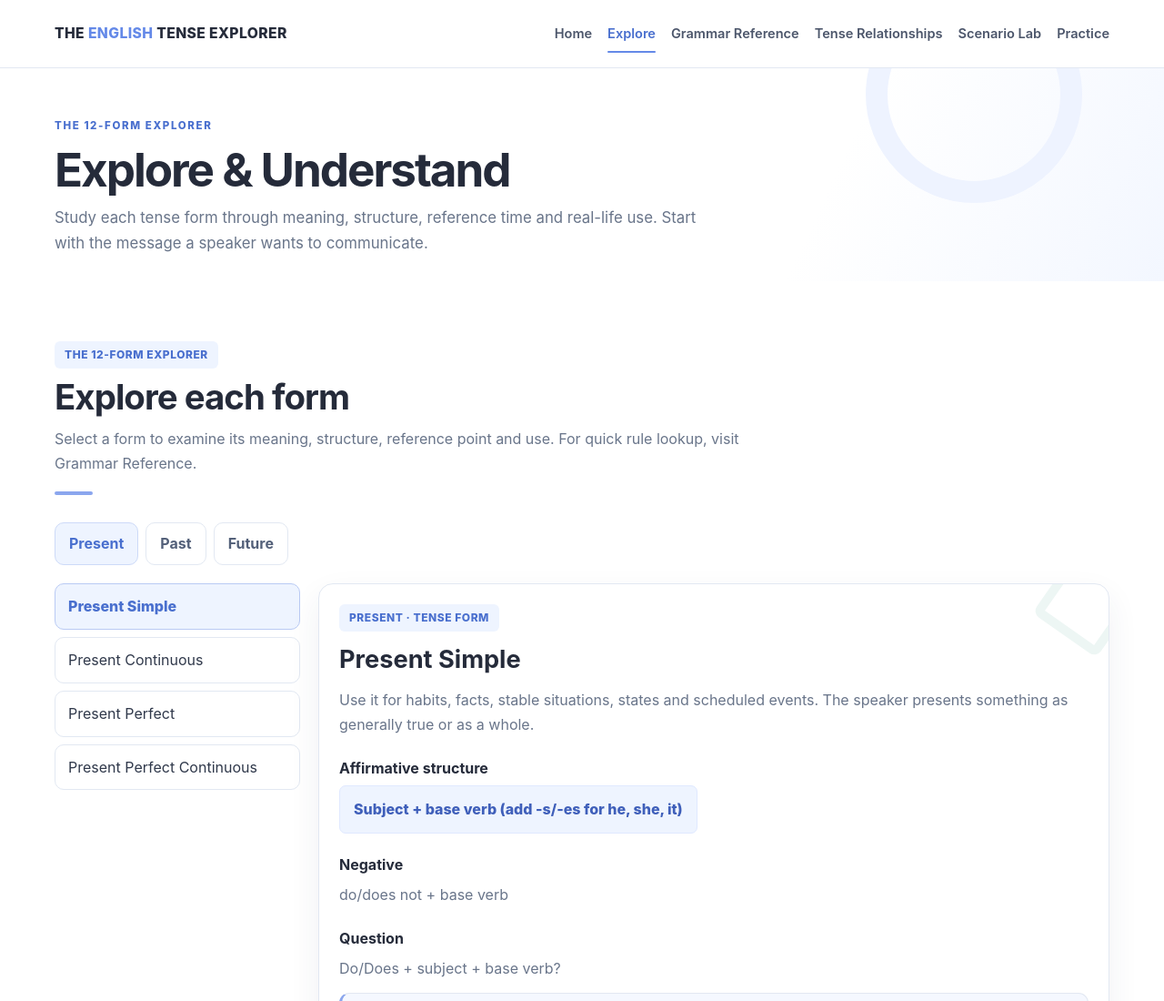
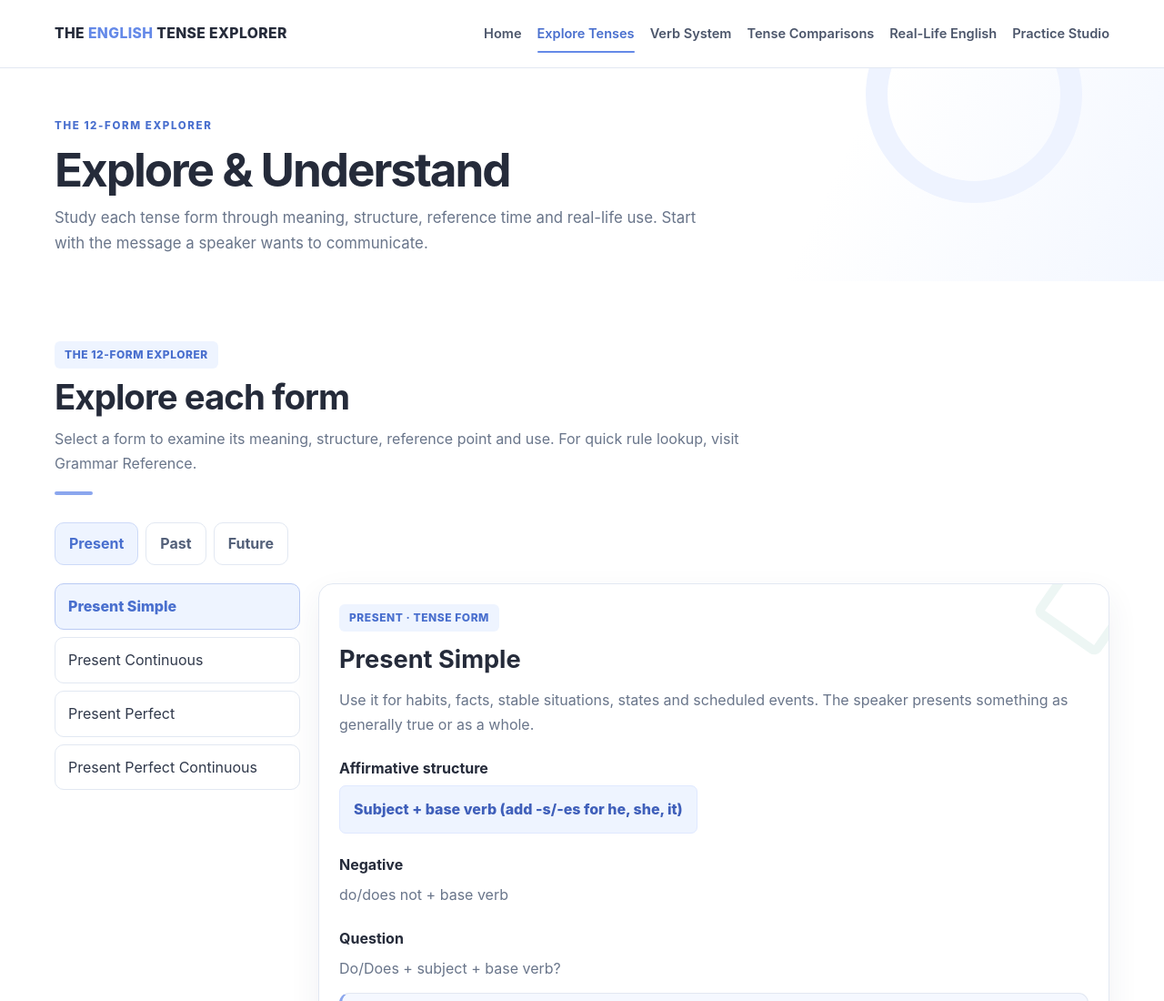
Before and after one commit to theenglishtenseexplorer-dotcom/english-tense-explorer, a plain HTML site: page explore.html in a window 1280 px wide. Shown: the top 1100 px of the page at 91% size. Drawn offline with Linux system fonts and the light colour scheme.

Commit message:
Update learning platform navigation and pathways

```diff
--- a/explore.html
+++ b/explore.html
@@ -10,7 +10,7 @@
 <body>
 <header class="topbar"><div class="wrap nav">
 <a class="brand" href="index.html">THE <span>ENGLISH</span> TENSE EXPLORER</a>
-<nav class="navlinks" aria-label="Main navigation"><a href="index.html">Home</a><a href="explore.html" aria-current="page">Explore</a><a href="grammar-reference.html">Grammar Reference</a><a href="relationships.html">Tense Relationships</a><a href="scenario-lab.html">Scenario Lab</a><a href="practice.html">Practice</a></nav>
+<nav class="navlinks" aria-label="Main navigation"><a href="index.html">Home</a><a href="explore.html" aria-current="page">Explore Tenses</a><a href="verb-system.html">Verb System</a><a href="relationships.html">Tense Comparisons</a><a href="scenario-lab.html">Real-Life English</a><a href="practice.html">Practice Studio</a></nav>
 </div></header>
 <main class="page-main"><section class="page-intro"><div class="wrap"><div class="page-kicker">THE 12-FORM EXPLORER</div><h1>Explore & Understand</h1><p>Study each tense form through meaning, structure, reference time and real-life use. Start with the message a speaker wants to communicate.</p></div></section><section class="section white" id="explorer"><div class="wrap"><div class="section-head"><span class="pill">THE 12-FORM EXPLORER</span><h2>Explore each form</h2><p>Select a form to examine its meaning, structure, reference point and use. For quick rule lookup, visit Grammar Reference.</p></div><div class="tabs" id="timeTabs"><button class="tab active" data-time="Present">Present</button><button class="tab" data-time="Past">Past</button><button class="tab" data-time="Future">Future</button></div><div class="tense-layout"><div class="tense-list" id="tenseList"></div><article class="card tense-detail" id="tenseDetail" aria-live="polite"></article></div></div></section></main>
 <footer class="footer"><div class="wrap"><span><strong>The English Tense Explorer</strong> · Learn the meaning. Use the language.</span><span>A free public learning resource for English learners.</span></div></footer>
```
